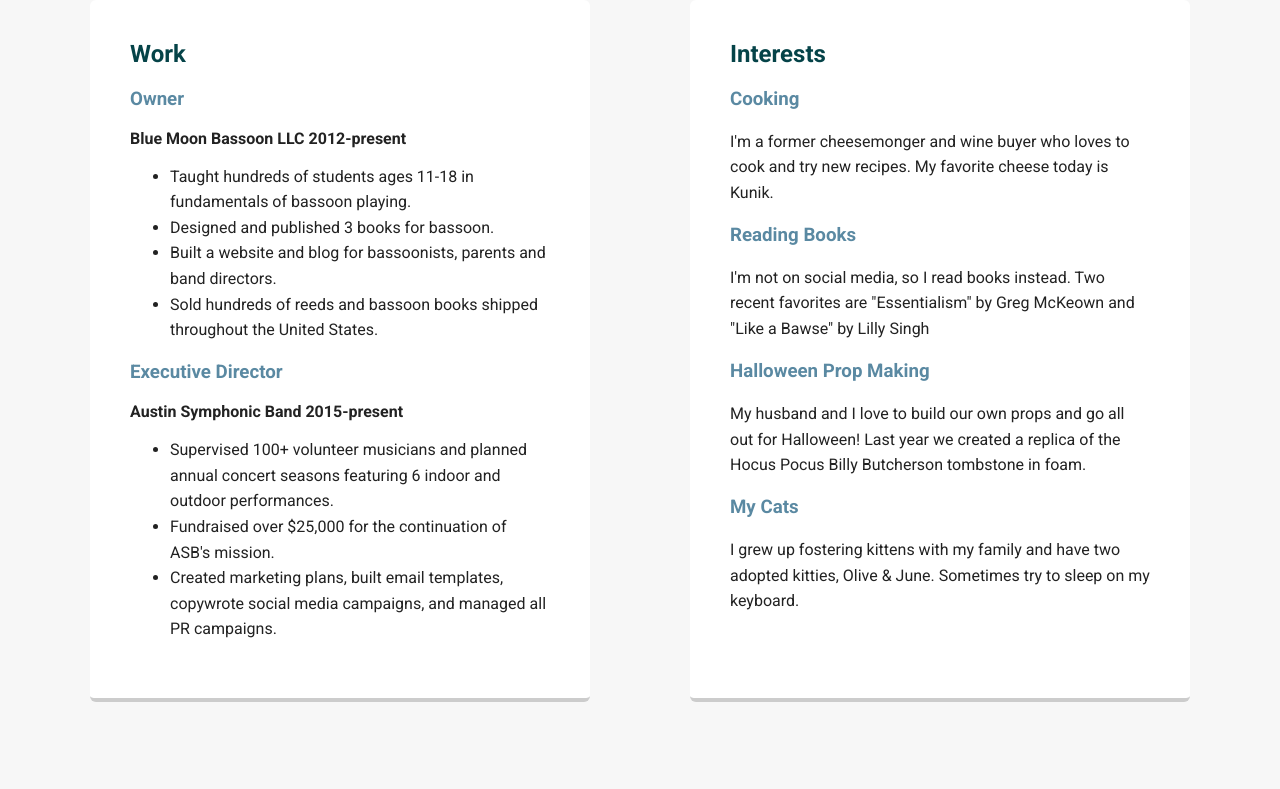
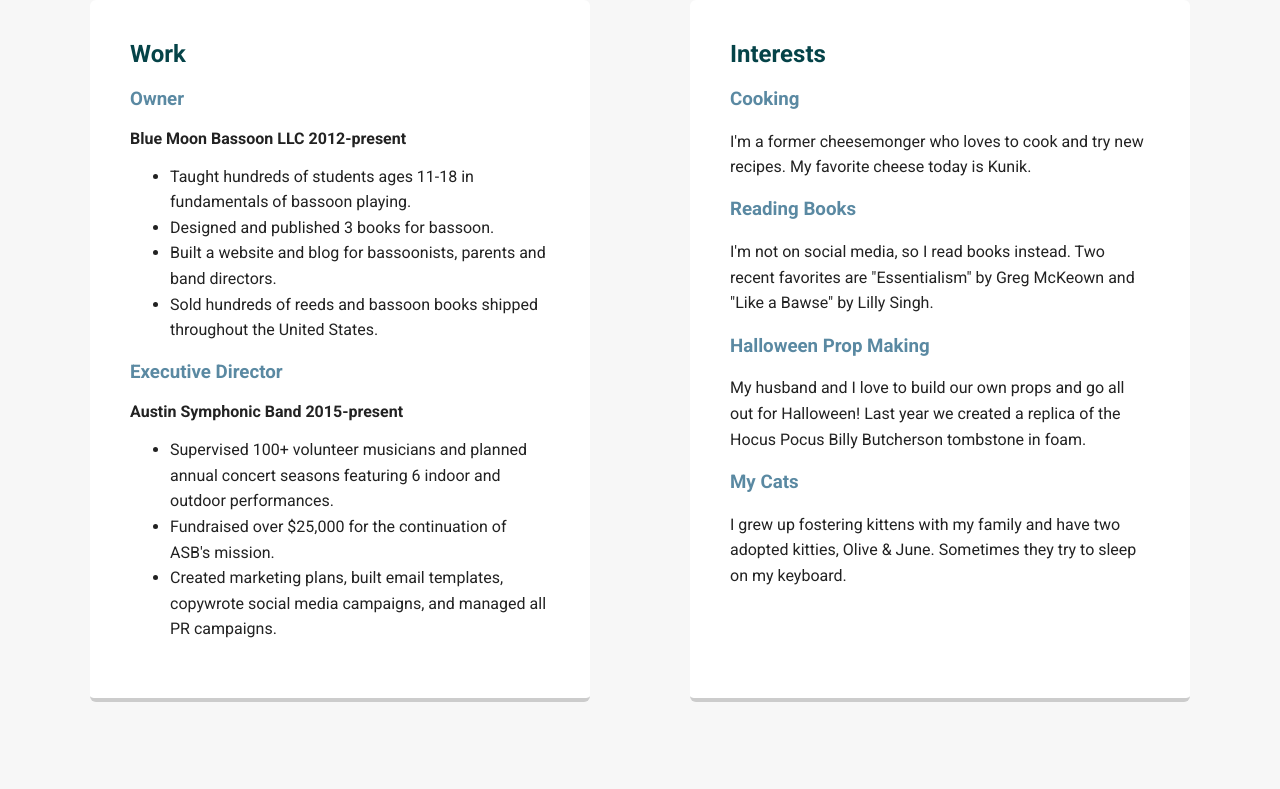
Before and after one commit to amandajpierce/techdegree-project-1, a plain HTML site: page experience.html in a window 1280 px wide. Shown: the part 520-1309 px from the top of the page. Drawn offline with nearby package versions, Linux system fonts and the light colour scheme.

Commit message:
Text Updates

```diff
--- a/experience.html
+++ b/experience.html
@@ -47,13 +47,13 @@
         <aside class="card">
             <h2>Interests</h2>
                 <h3>Cooking</h3>
-                    <p>I'm a former cheesemonger and wine buyer who loves to cook and try new recipes. My favorite cheese today is Kunik.</p>
+                    <p>I'm a former cheesemonger who loves to cook and try new recipes. My favorite cheese today is Kunik.</p>
                 <h3>Reading Books</h3>
-                    <p>I'm not on social media, so I read books instead. Two recent favorites are "Essentialism" by Greg McKeown and "Like a Bawse" by Lilly Singh</p>
+                    <p>I'm not on social media, so I read books instead. Two recent favorites are "Essentialism" by Greg McKeown and "Like a Bawse" by Lilly Singh.</p>
                 <h3>Halloween Prop Making</h3>
                     <p>My husband and I love to build our own props and go all out for Halloween! Last year we created a replica of the Hocus Pocus Billy Butcherson tombstone in foam.</p>
                 <h3>My Cats</h3>
-                    <p>I grew up fostering kittens with my family and have two adopted kitties, Olive & June. Sometimes try to sleep on my keyboard.</p>
+                    <p>I grew up fostering kittens with my family and have two adopted kitties, Olive & June. Sometimes they try to sleep on my keyboard.</p>
         </aside>
     </main>
 
```
